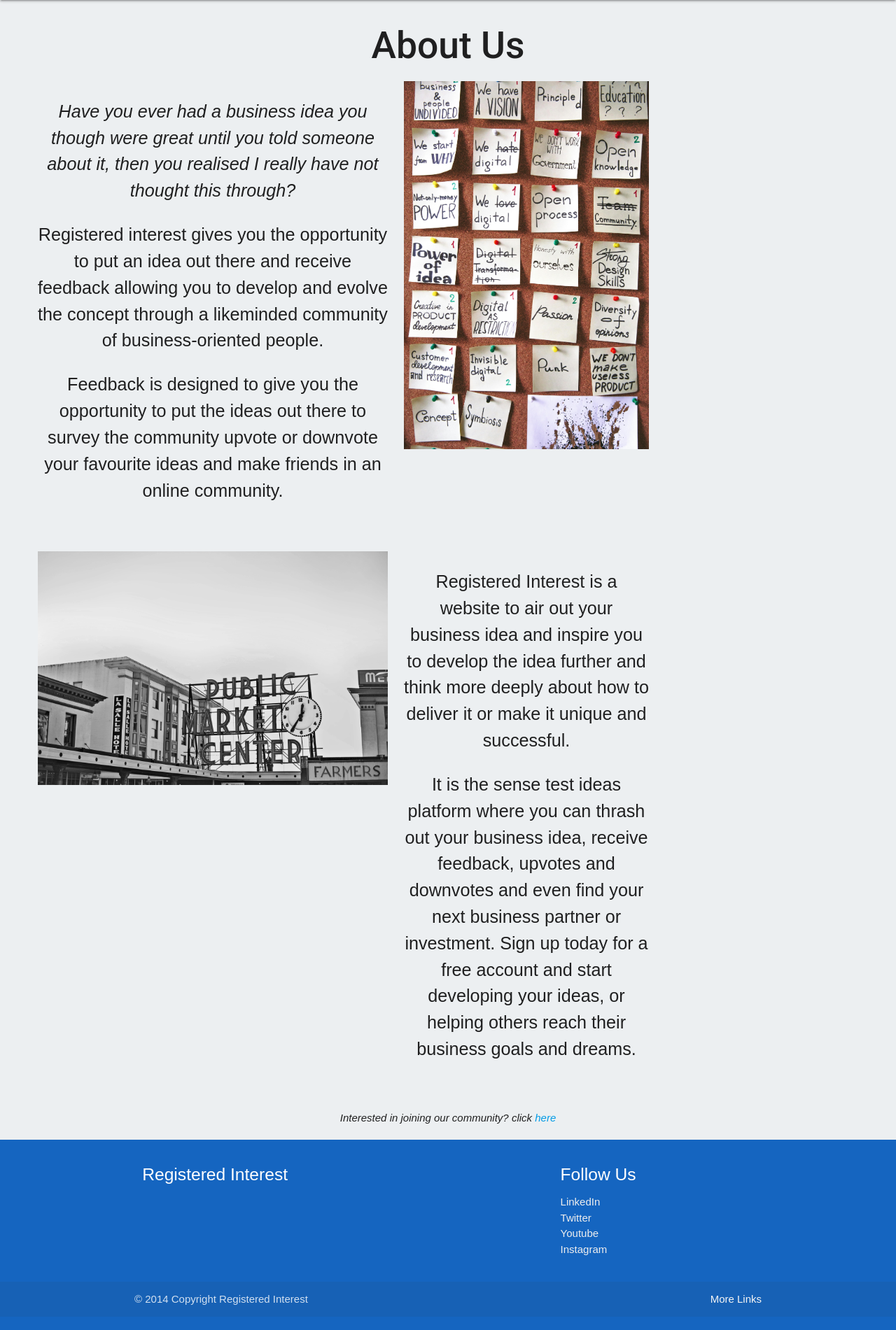
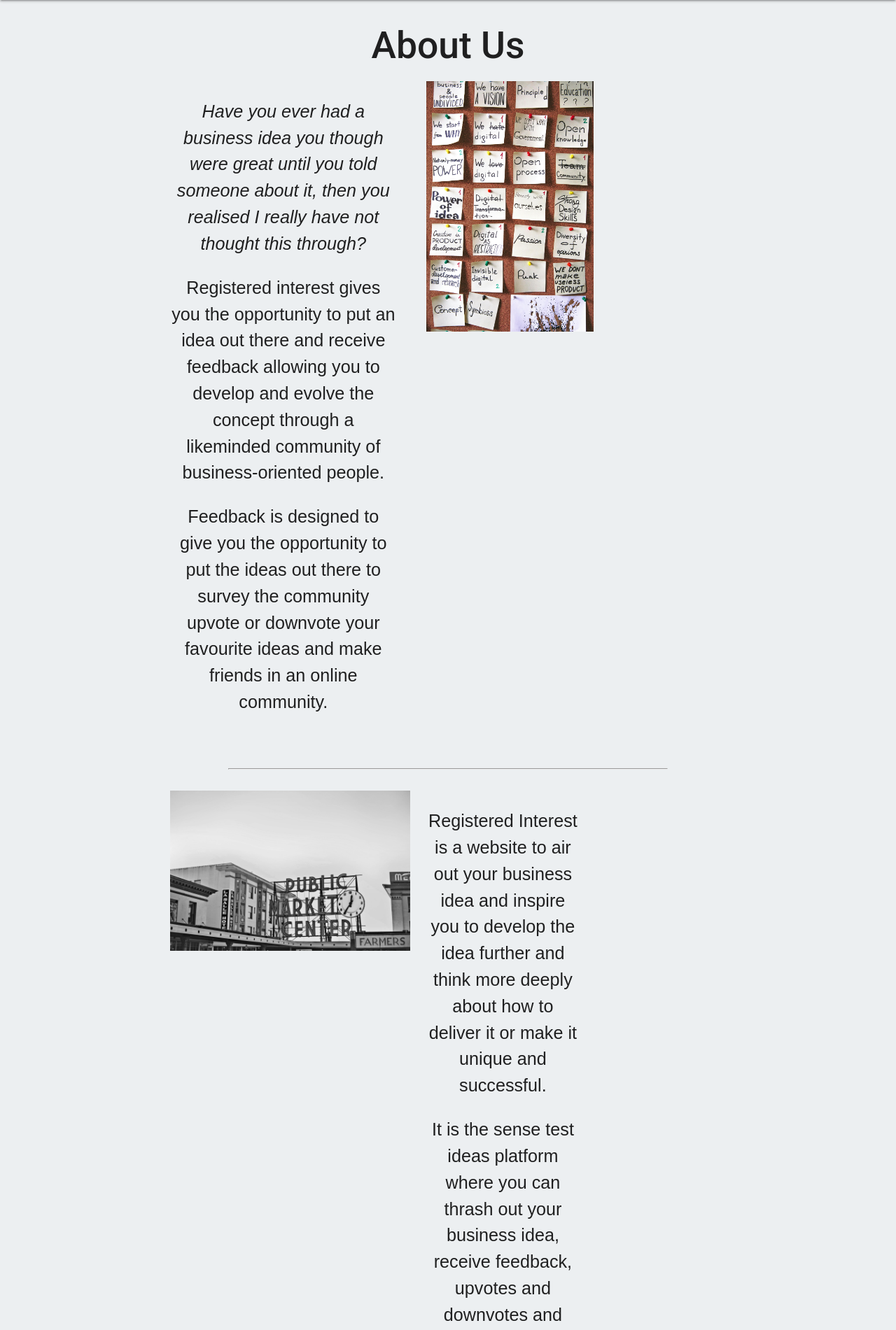
Before and after one commit to jlewis-89/Milestone-Project-3, a Flask app: page / in a window 1280 px wide. Shown: the part 64-1965 px from the top of the page at 70% size. Run offline with Flask 3, Linux system fonts and the light colour scheme; some libraries are stand-ins or nearby versions.

Commit message:
Fix margin issues

```diff
--- a/static/css/style.css
+++ b/static/css/style.css
@@ -23,6 +23,17 @@ body {
     font-family: "Monntserrat", sans-serif;
     background-color: #eceff1;
     margin: auto;
+    padding: 15px, 0, 15px, 0;
+}
+
+img {
+    margin-left: 10px;
+    margin-right: 10px;
+}
+
+p {
+    margin-left: 10px;
+    margin-right: 10px;
 }
 
 main {
--- a/templates/home.html
+++ b/templates/home.html
@@ -1,8 +1,8 @@
 {% extends "base.html" %}
 {% block content %}
 <h2 class="center-align"><strong>About Us</strong></h2>
-<section>
-    <div class="row">
+<section class="container">
+    <div class="row s10">
         <div class="col s5 push-s5"><img class="responsive-img"
                 src="static/assets/images/pexels-polina-zimmerman-3782134.jpg" alt="ideas board image"></div>
         <div class="col s7 pull-s7"><span class="flow-text">
@@ -12,9 +12,8 @@
                         not thought this through?</p>
                 </em>
                 <p>Registered interest gives you the opportunity to put an idea out there and receive feedback allowing
-                    you
-                    to develop and
-                    evolve the concept through a likeminded community of business-oriented people.</p>
+                    you to develop and evolve the concept through a likeminded community of business-oriented people.
+                </p>
                 <p>Feedback is designed to give you the opportunity to put the ideas out there to survey the community
                     upvote or downvote your favourite ideas and make friends in an online community.
                 </p>
@@ -22,7 +21,9 @@
         </div>
     </div>
     <br>
-    <div class="row">
+    <hr>
+    <br>
+    <div class="row s10">
         <div class="col s5 push-s5"><span class="flow-text">
                 <p>Registered Interest is a website to air out your business idea and inspire you to develop the idea
                     further and think
@@ -36,7 +37,6 @@
                     goals and
                     dreams.
                 </p>
-
             </span></div>
         <div class="col s7 pull-s7"><img class="responsive-img" src="static/assets/images/pexels-pixabay-270012.jpg"
                 alt="public market image">
```
